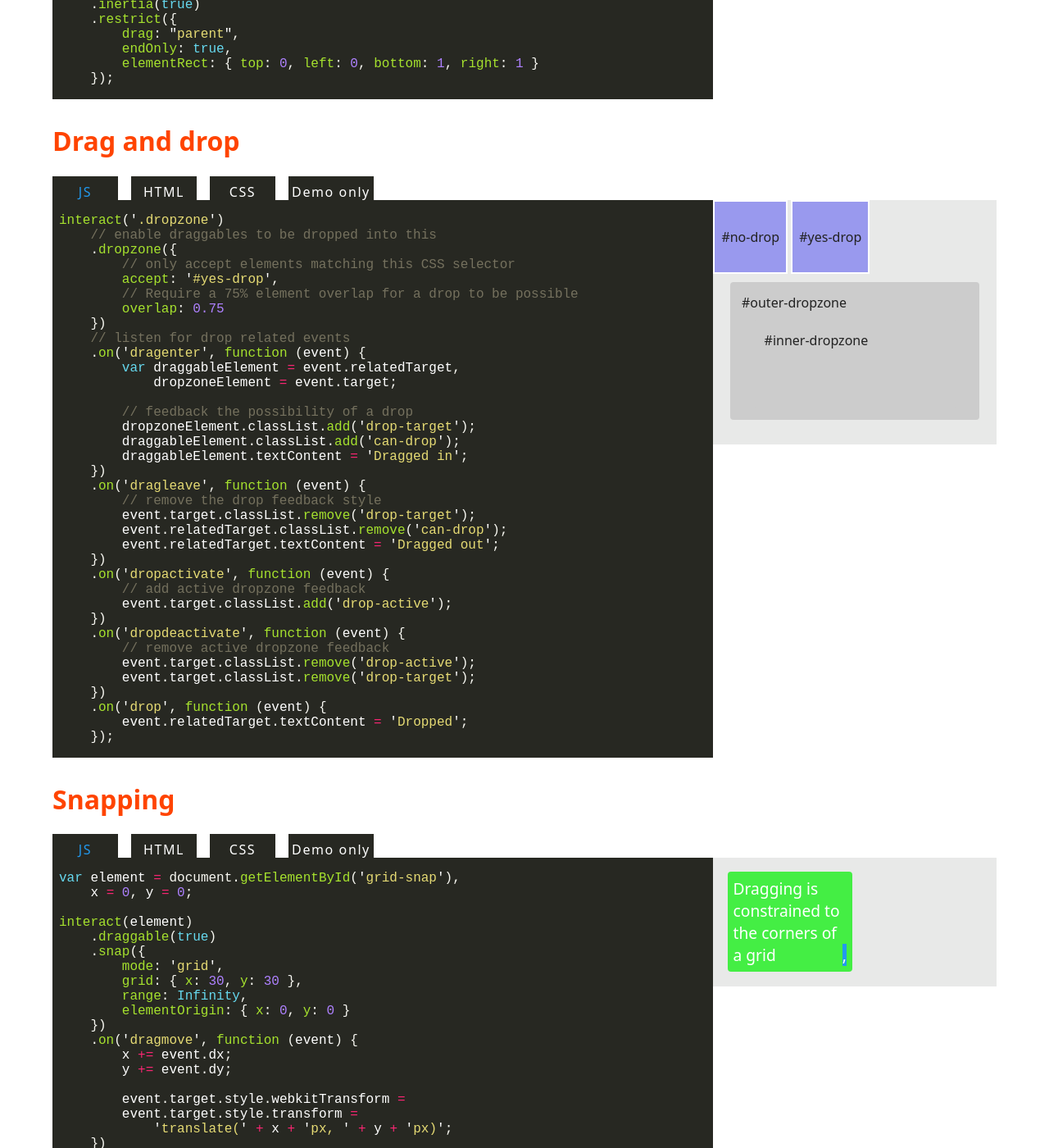
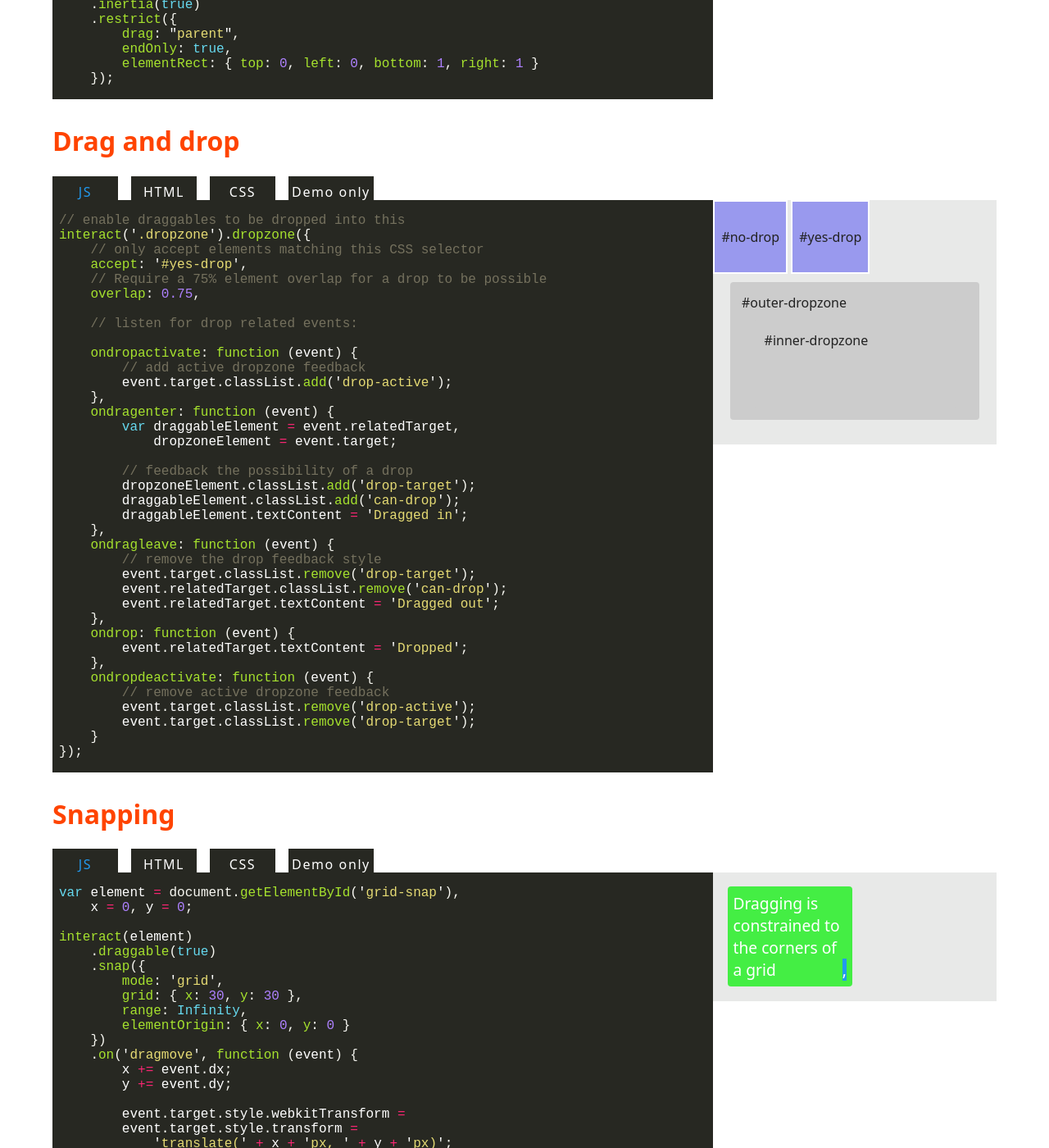
Before and after one commit to interactjs/interactjs.github.io, a Jekyll site: the page built from index.html, in a window 1280 px wide and 1400 px high, scrolled down 925 px. Shown: the whole window at 82% size. Built offline with Jekyll 4.4.1, drawn with Linux system fonts in a browser that asks for light colours; Markdown is read by kramdown in place of the engine named in the settings.

Commit message:
Put drop event listeners in options object

```diff
--- a/index.html
+++ b/index.html
@@ -190,16 +190,20 @@
         <div class="js-code">
 {% highlight javascript %}
 /* enable javascript to view a demo */
-interact('.dropzone')
-    // enable draggables to be dropped into this
-    .dropzone({
-        // only accept elements matching this CSS selector
-        accept: '#yes-drop',
-        // Require a 75% element overlap for a drop to be possible
-        overlap: 0.75
-    })
-    // listen for drop related events
-    .on('dragenter', function (event) {
+// enable draggables to be dropped into this
+interact('.dropzone').dropzone({
+    // only accept elements matching this CSS selector
+    accept: '#yes-drop',
+    // Require a 75% element overlap for a drop to be possible
+    overlap: 0.75,
+
+    // listen for drop related events:
+
+    ondropactivate: function (event) {
+        // add active dropzone feedback
+        event.target.classList.add('drop-active');
+    },
+    ondragenter: function (event) {
         var draggableElement = event.relatedTarget,
             dropzoneElement = event.target;
 
@@ -207,25 +211,22 @@
         dropzoneElement.classList.add('drop-target');
         draggableElement.classList.add('can-drop');
         draggableElement.textContent = 'Dragged in';
-    })
-    .on('dragleave', function (event) {
+    },
+    ondragleave: function (event) {
         // remove the drop feedback style
         event.target.classList.remove('drop-target');
         event.relatedTarget.classList.remove('can-drop');
         event.relatedTarget.textContent = 'Dragged out';
-    })
-    .on('dropactivate', function (event) {
-        // add active dropzone feedback
-        event.target.classList.add('drop-active');
-    })
-    .on('dropdeactivate', function (event) {
+    },
+    ondrop: function (event) {
+        event.relatedTarget.textContent = 'Dropped';
+    },
+    ondropdeactivate: function (event) {
         // remove active dropzone feedback
         event.target.classList.remove('drop-active');
         event.target.classList.remove('drop-target');
-    })
-    .on('drop', function (event) {
-        event.relatedTarget.textContent = 'Dropped';
-    });
+    }
+});
 {% endhighlight %}
         </div>
 
```
